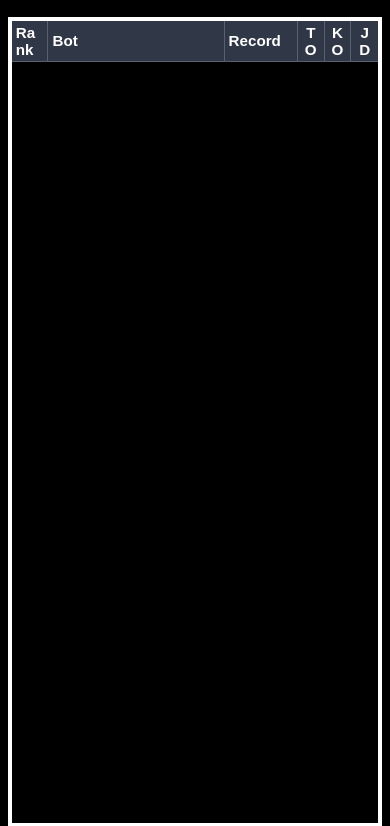
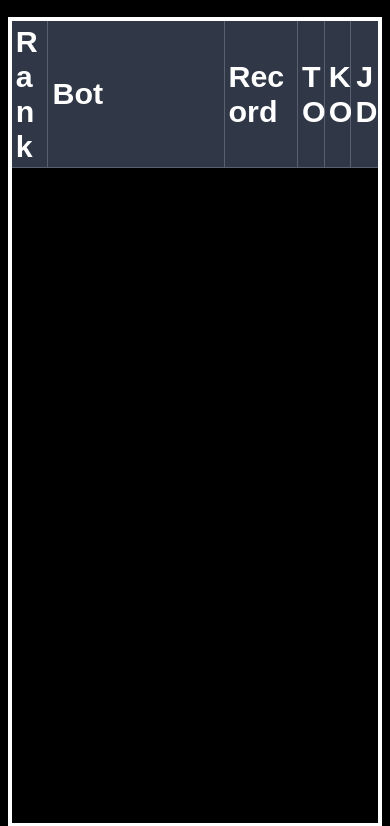
Before and after one commit to railsiderobotics/bracket-app, a Flask app: page /standings/overlay in a window 390 px wide. Shown: the top 826 px of the page. Run offline with Flask 3, Linux system fonts and the light colour scheme; data that the repository does not hold is empty; parts of the project's set-up code (start-up, migrations or seed data) failed here and were passed over; some libraries are stand-ins or nearby versions.

Commit message:
Increase standings overlay font size and slow scroll
Co-authored-by: Copilot <223556219+Copilot@users.noreply.github.com>

```diff
--- a/templates/standings_overlay.html
+++ b/templates/standings_overlay.html
@@ -30,7 +30,7 @@
       border-spacing: 0;
       table-layout: fixed;
       background: #171a22;
-      font-size: clamp(12px, 2.1vh, 24px);
+      font-size: clamp(24px, 4.2vh, 48px);
     }
     th, td {
       padding: clamp(4px, 1.1vh, 12px) clamp(6px, 1vw, 16px);
@@ -57,7 +57,7 @@
     @media (max-width: 600px) {
       body { padding: 2vh 2vw; }
       .standings-window { height: 96vh; }
-      table { font-size: clamp(10px, 1.8vh, 16px); }
+      table { font-size: clamp(20px, 3.6vh, 32px); }
       th, td { padding: 3px 4px; }
       .rank { width: 10%; }
       .bot { width: 48%; }
@@ -113,7 +113,7 @@
       }
 
       if (previousFrame) {
-        const distance = (timestamp - previousFrame) * 0.03;
+        const distance = (timestamp - previousFrame) * 0.015;
         standingsWindow.scrollTop += movingDown ? distance : -distance;
       }
       previousFrame = timestamp;
```
